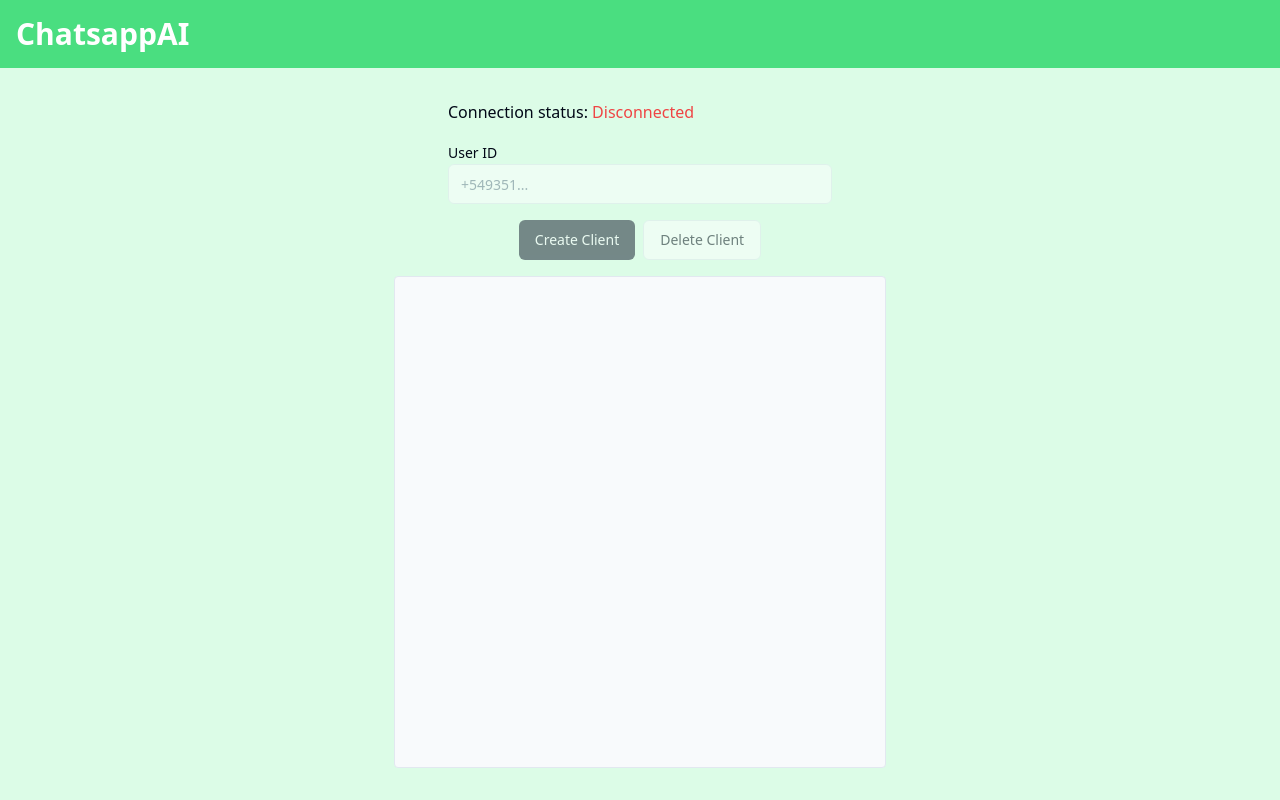
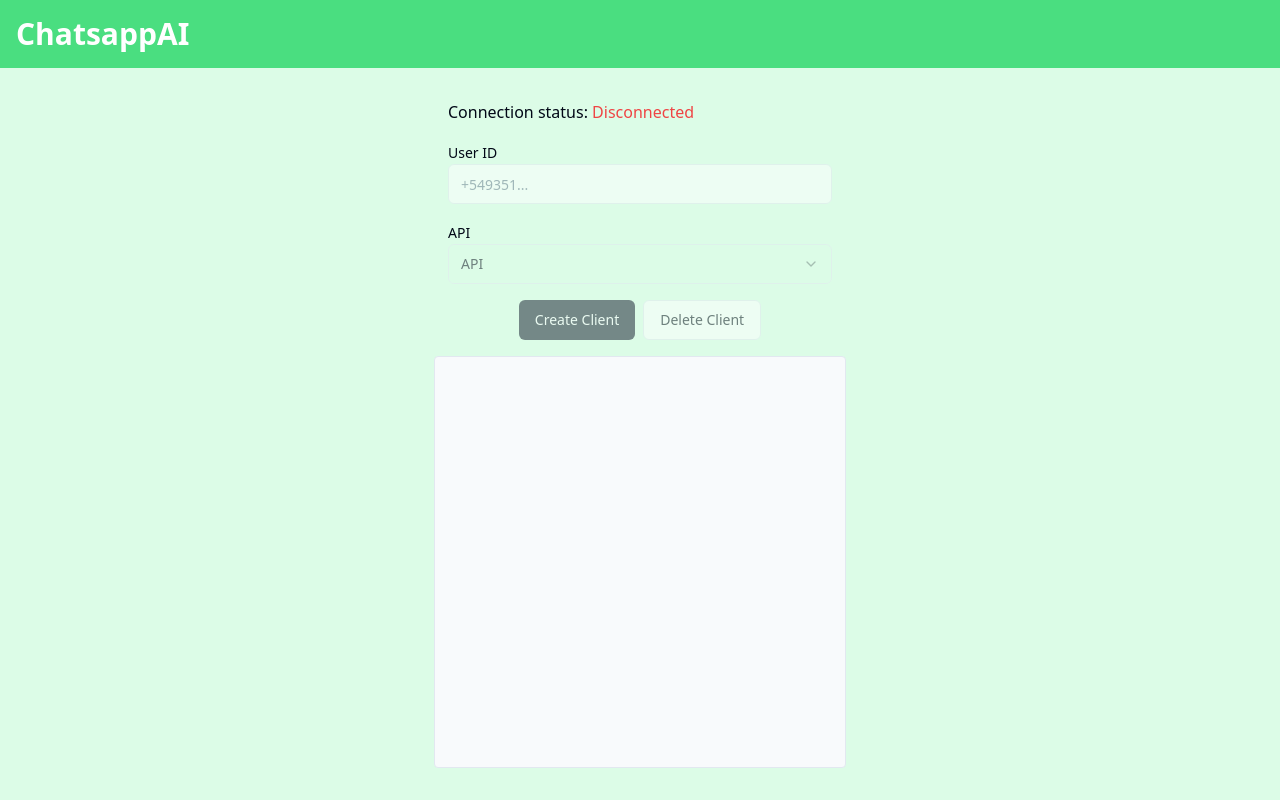
Before and after one commit to arielcorte/whatsapp-chatbot-ui, a React (Vite) app: page / in a window 1280 px wide. Built offline with nearby package versions, Linux system fonts and the light colour scheme; no server answers; the HTML template or start-up script is replaced by a standard one.

Commit message:
api from frontend

```diff
--- a/src/App.tsx
+++ b/src/App.tsx
@@ -7,16 +7,25 @@ import { Label } from "./components/ui/label";
 import { Button } from "./components/ui/button";
 import { ReloadIcon } from "@radix-ui/react-icons";
 import { cn } from "./lib/utils";
+import {
+  Select,
+  SelectContent,
+  SelectItem,
+  SelectTrigger,
+  SelectValue,
+} from "./components/ui/select";
 
-const socket = io("http://20.226.57.246");
+const socket = io("http://localhost:3001");
 
 function App() {
+  const [apiState, setApiState] = useState<string>();
   const [connected, setConnected] = useState<boolean>();
   const [qrCode, setQrCode] = useState<string | undefined>();
   const [showQr, setShowQr] = useState<boolean>(false);
   const [ready, setReady] = useState<boolean>(false);
 
   const userIdRef = useRef<HTMLInputElement>(null);
+  const apiRef = useRef<HTMLSelectElement>(null);
 
   useEffect(() => {
     function onConnect() {
@@ -66,10 +75,10 @@ function App() {
     };
   }, []);
 
-  function createClient(input: HTMLInputElement | null) {
+  function createClient(input: HTMLInputElement | null, api: string) {
     if (!input) return;
     const userId = input.value;
-    socket.emit("new-client", userId);
+    socket.emit("new-client", { userId, api });
   }
 
   function deleteClient(input: HTMLInputElement | null) {
@@ -109,6 +118,21 @@ function App() {
               disabled={!connected}
             />
           </div>
+          <div className="w-full max-w-sm">
+            <Label htmlFor="api">API</Label>
+            <Select
+              disabled={!connected}
+              onValueChange={(value) => setApiState(value)}
+            >
+              <SelectTrigger>
+                <SelectValue placeholder="API" />
+              </SelectTrigger>
+              <SelectContent>
+                <SelectItem value="chatsapp">ChatsappAI</SelectItem>
+                <SelectItem value="umma">Umma</SelectItem>
+              </SelectContent>
+            </Select>
+          </div>
           <div className="flex gap-2">
             <Button
               onClick={() => createClient(userIdRef.current)}
```
